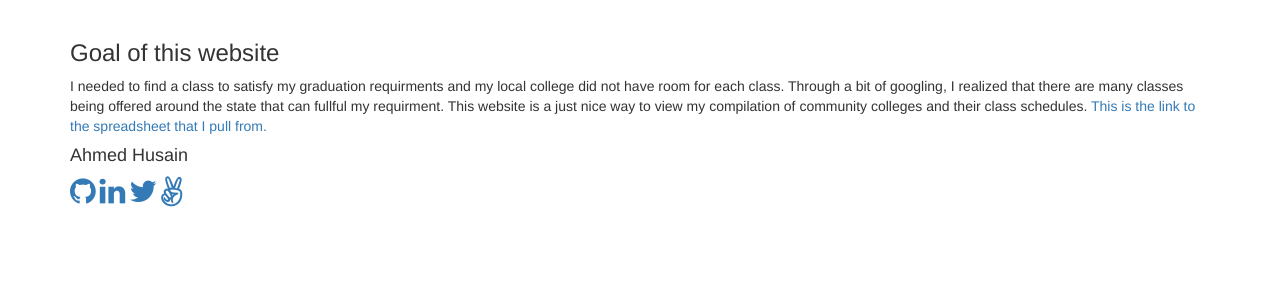
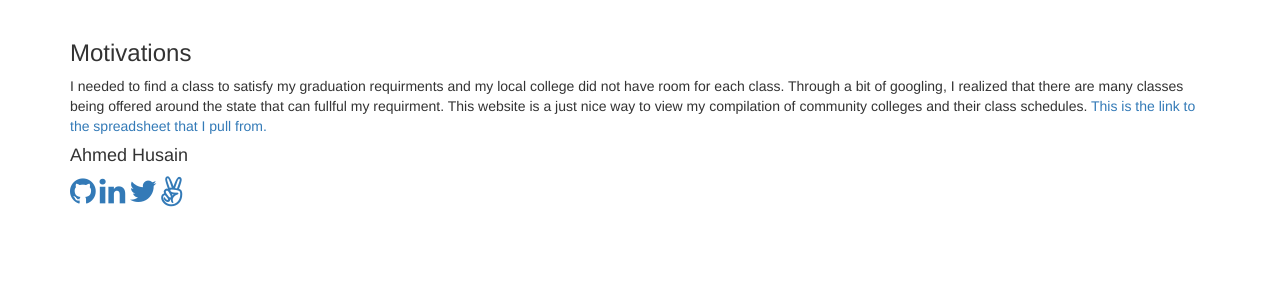
Before and after one commit to humada05/California_CC_List, a Flask app: page /about in a window 1280 px wide. Shown: the part 52-352 px from the top of the page. Run offline with Flask 2, Linux system fonts and the light colour scheme; some libraries are stand-ins or nearby versions.

Commit message:
changed about section

```diff
--- a/templates/about.html
+++ b/templates/about.html
@@ -27,7 +27,7 @@
       </div><!-- /.container-fluid -->
     </nav>
     <div class="container">
-        <div><h3>Goal of this website</h3>
+        <div><h3>Motivations</h3>
             <p>
               I needed to find a class to satisfy my graduation requirments and my local college did not have room for each class.
               Through a bit of googling, I realized that there are many classes being offered around the state that can fullful my requirment.
```
